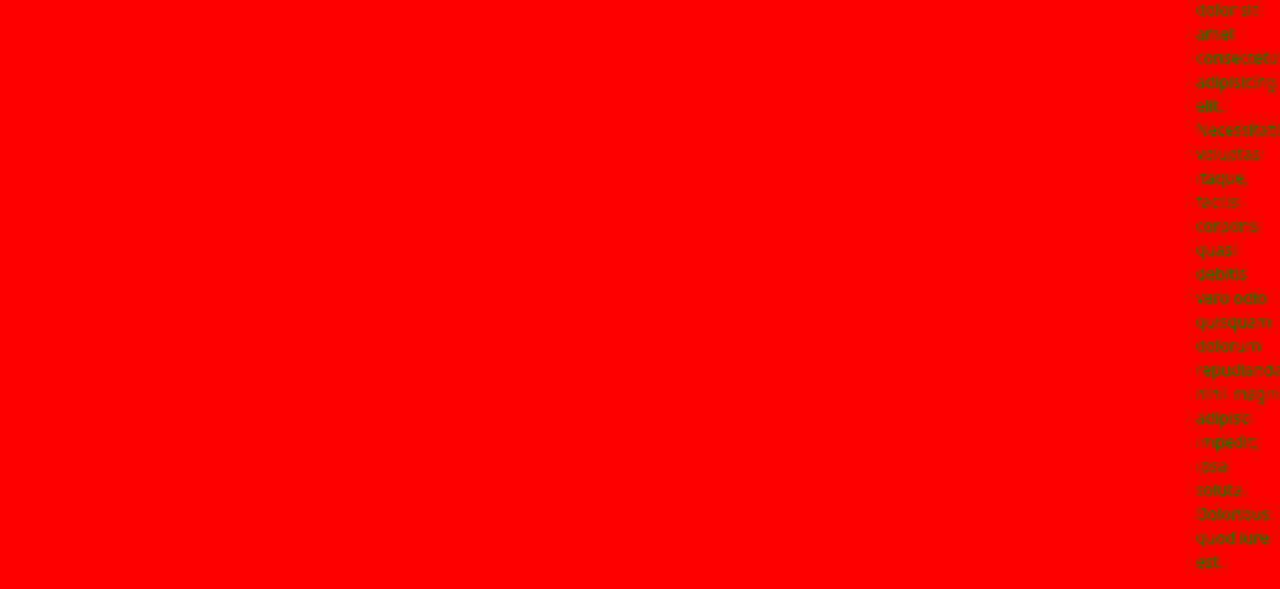
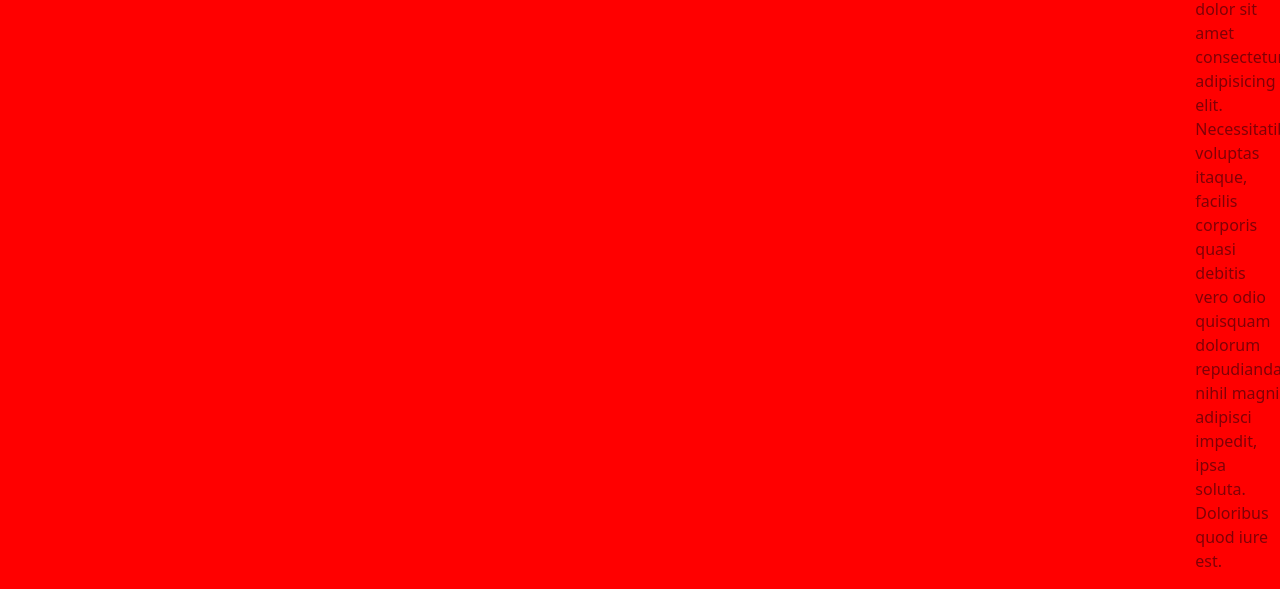
Before and after one commit to Emiliano-Rotta/clase-DesafioLatam, a plain HTML site: page index.html in a window 1280 px wide. Shown: the part 237-826 px from the top of the page. Drawn offline with nearby package versions, Linux system fonts and the light colour scheme.

Commit message:
cambio de color

```diff
--- a/style.css
+++ b/style.css
@@ -1,4 +1,4 @@
 .footer {
     background-color: red;
-    color: green;
+    color: rgb(128, 0, 6);
 }
```
